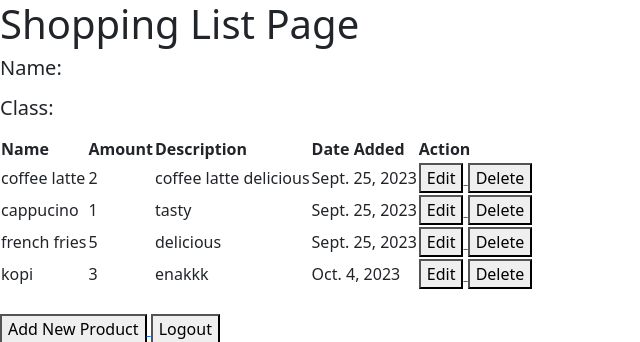
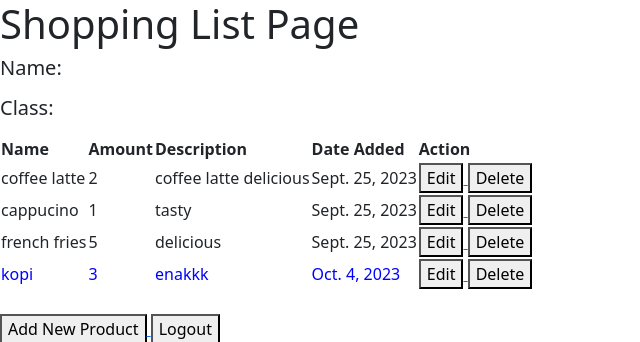
Before and after one commit to rapunzzz/inventory-cafe, a Django app: template main/templates/main.html in a window 1280 px wide. Shown: the top 342 px of the page, without its empty margins (0-640 px from the left). Run offline with Django 4.2, Linux system fonts and the light colour scheme; the template is opened without the code that fills it: values that come from a table or form of the project are taken from there, others are empty; data comes from the database, SQL or seed files in the repository; both versions use the stored data as it was after the commit.

Commit message:
Tugas 5 Selesai (Add Bonus)

```diff
--- a/main/templates/main.html
+++ b/main/templates/main.html
@@ -20,7 +20,7 @@
         {% comment %} Berikut cara memperlihatkan data produk di bawah baris ini {% endcomment %}
 
         {% for product in products %}
-            <tr>
+            <tr{% if forloop.last %} class="last-row"{% endif %}>
                 <td>{{product.name}}</td>
                 <td>{{product.amount}}</td>
                 <td>{{product.description}}</td>
@@ -40,7 +40,11 @@
             </tr>
         {% endfor %}
     </table>
-
+    <style>
+        .last-row td {
+            color: blue;
+        }
+    </style>
     <br />
 
     <a href="{% url 'main:create_product' %}">
```
Also changed, not shown: README.md, db.sqlite3.
